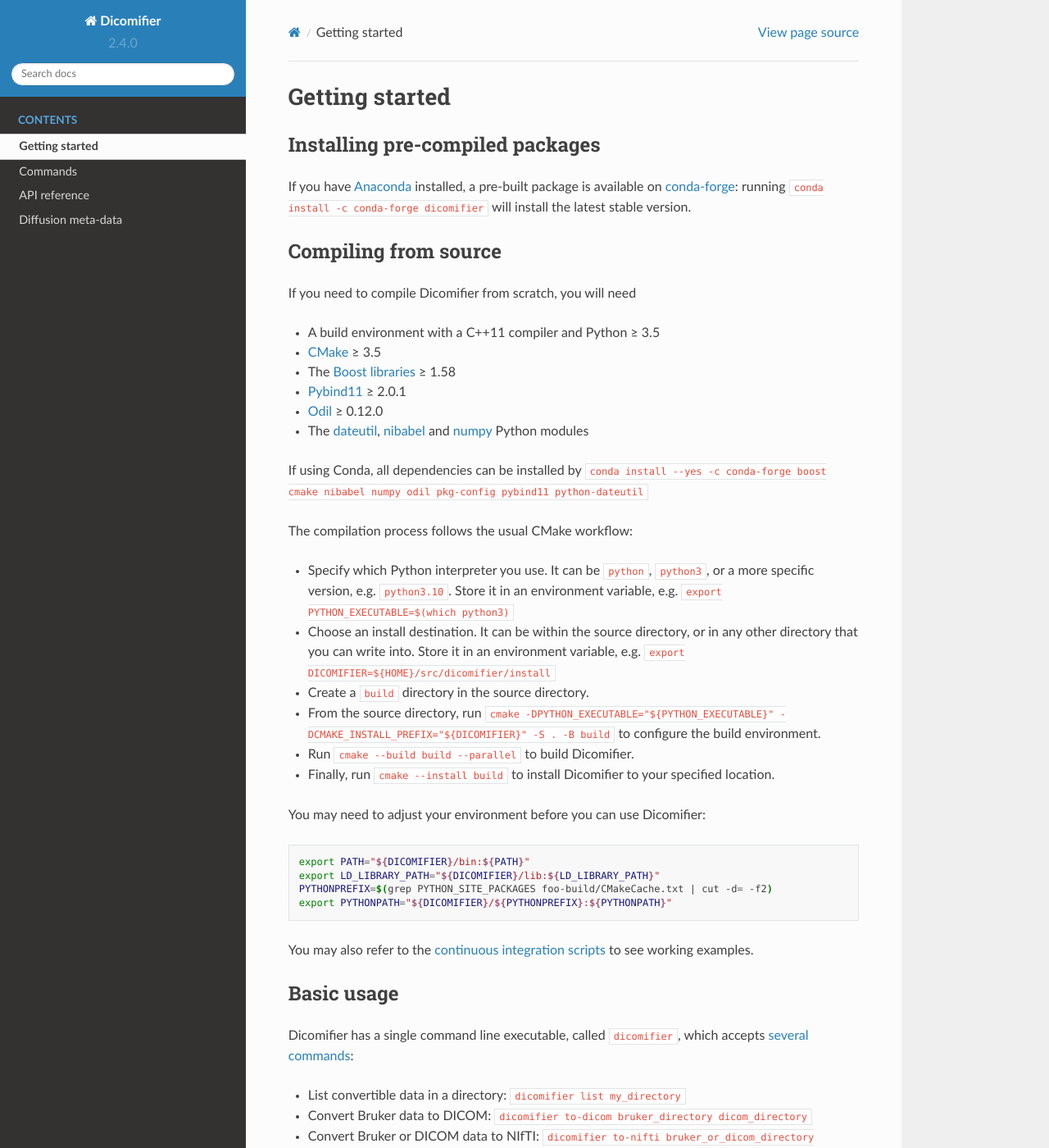
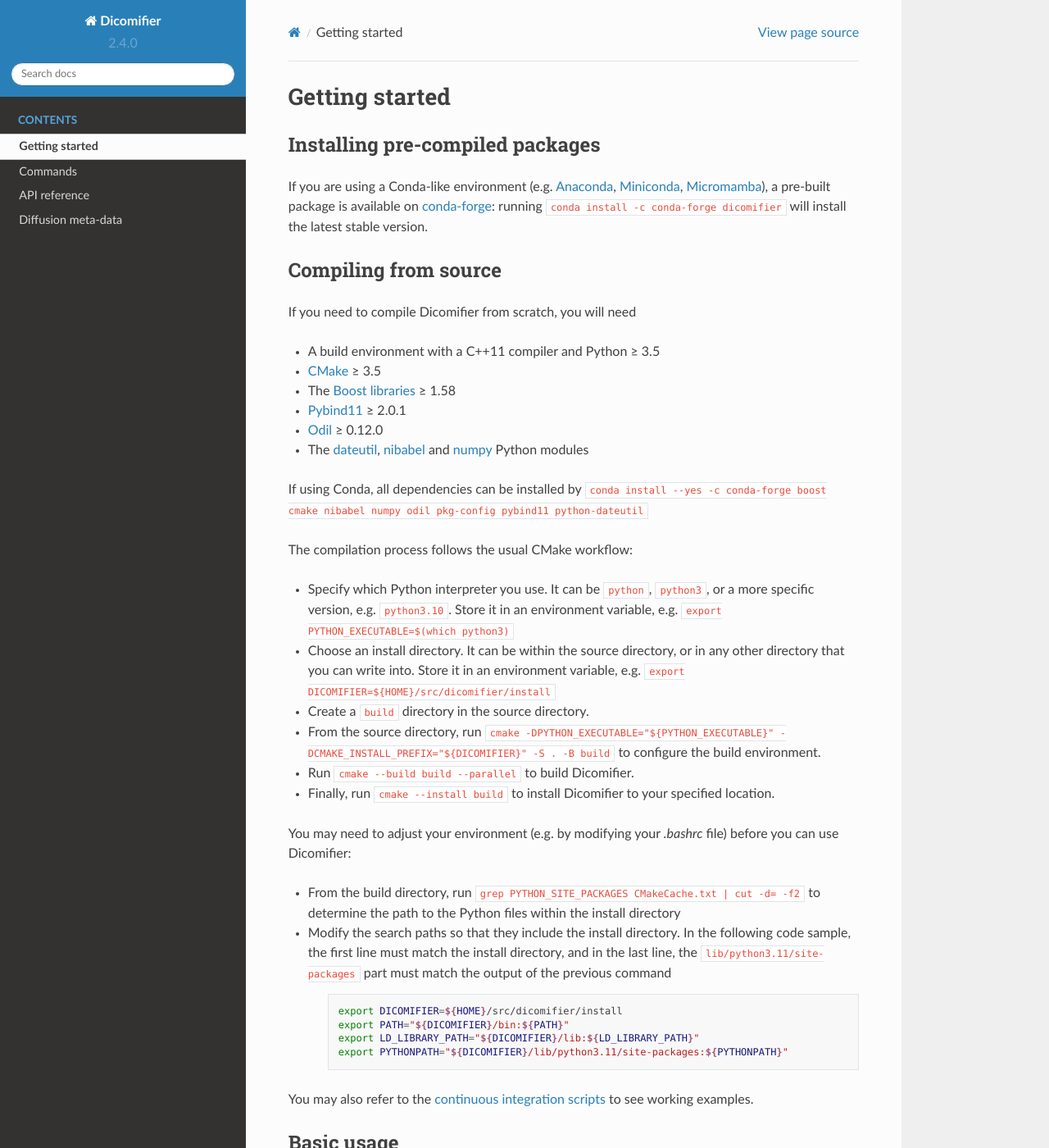
Before and after one commit to lamyj/dicomifier, a Sphinx documentation site: the page built from docs/getting_started.rst, in a window 1280 px wide and 1400 px high. Shown: the whole window at 82% size. Built offline with Sphinx 7.4.7 and the Read the Docs theme 2.0.0, drawn with Linux system fonts in a browser that asks for light colours.

Commit message:
Rewrite source build instructions

```diff
--- a/docs/getting_started.rst
+++ b/docs/getting_started.rst
@@ -6,7 +6,7 @@
 Installing pre-compiled packages
 --------------------------------
 
-If you have `Anaconda <https://anaconda.org>`_ installed, a pre-built package is available on `conda-forge <https://conda-forge.org/>`_: running ``conda install -c conda-forge dicomifier`` will install the latest stable version.
+If you are using a Conda-like environment (e.g. `Anaconda <https://anaconda.org>`_, `Miniconda <https://docs.conda.io/projects/miniconda>`_, `Micromamba <https://mamba.readthedocs.io/>`_), a pre-built package is available on `conda-forge <https://conda-forge.org/>`_: running ``conda install -c conda-forge dicomifier`` will install the latest stable version.
 
 Compiling from source
 ---------------------
@@ -25,20 +25,23 @@
 The compilation process follows the usual CMake workflow:
 
 - Specify which Python interpreter you use. It can be ``python``, ``python3``, or a more specific version, e.g. ``python3.10``. Store it in an environment variable, e.g. ``export PYTHON_EXECUTABLE=$(which python3)``
-- Choose an install destination. It can be within the source directory, or in any other directory that you can write into. Store it in an environment variable, e.g. ``export DICOMIFIER=${HOME}/src/dicomifier/install``
+- Choose an install directory. It can be within the source directory, or in any other directory that you can write into. Store it in an environment variable, e.g. ``export DICOMIFIER=${HOME}/src/dicomifier/install``
 - Create a ``build`` directory in the source directory.
 - From the source directory, run ``cmake -DPYTHON_EXECUTABLE="${PYTHON_EXECUTABLE}" -DCMAKE_INSTALL_PREFIX="${DICOMIFIER}" -S . -B build`` to configure the build environment.
 - Run ``cmake --build build --parallel`` to build Dicomifier.
 - Finally, run ``cmake --install build`` to install Dicomifier to your specified location.
 
-You may need to adjust your environment before you can use Dicomifier:
+You may need to adjust your environment (e.g. by modifying your *.bashrc* file) before you can use Dicomifier:
 
-.. code:: bash
+- From the build directory, run ``grep PYTHON_SITE_PACKAGES CMakeCache.txt | cut -d= -f2`` to determine the path to the Python files within the install directory
+- Modify the search paths so that they include the install directory. In the following code sample, the first line must match the install directory, and in the last line, the ``lib/python3.11/site-packages`` part must match the output of the previous command
 
-    export PATH="${DICOMIFIER}/bin:${PATH}"
-    export LD_LIBRARY_PATH="${DICOMIFIER}/lib:${LD_LIBRARY_PATH}"
-    PYTHONPREFIX=$(grep PYTHON_SITE_PACKAGES foo-build/CMakeCache.txt | cut -d= -f2)
-    export PYTHONPATH="${DICOMIFIER}/${PYTHONPREFIX}:${PYTHONPATH}"
+    .. code:: bash
+
+        export DICOMIFIER=${HOME}/src/dicomifier/install
+        export PATH="${DICOMIFIER}/bin:${PATH}"
+        export LD_LIBRARY_PATH="${DICOMIFIER}/lib:${LD_LIBRARY_PATH}"
+        export PYTHONPATH="${DICOMIFIER}/lib/python3.11/site-packages:${PYTHONPATH}"
 
 You may also refer to the `continuous integration scripts <https://github.com/lamyj/dicomifier/tree/master/.ci>`_ to see working examples.
 
```
